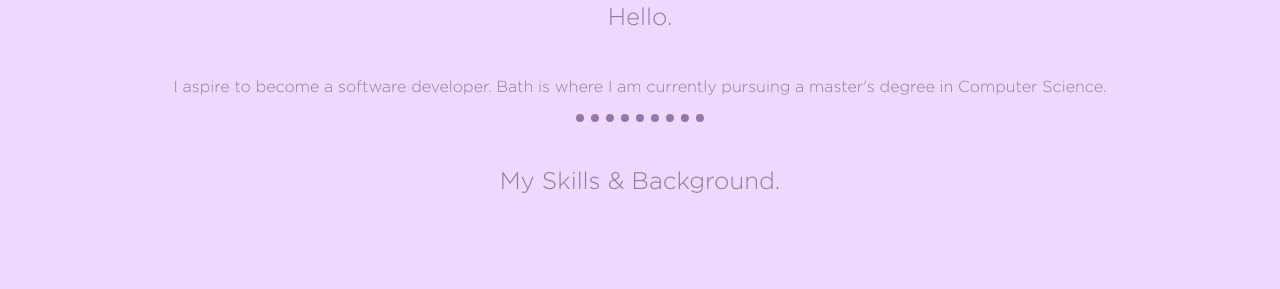
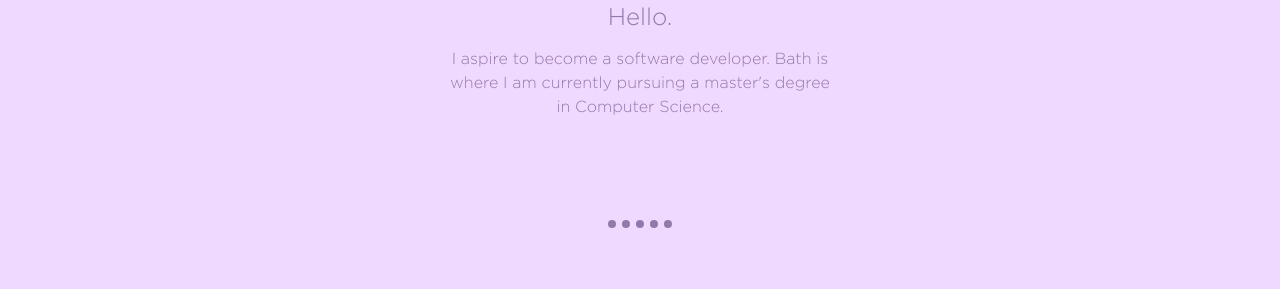
Before and after one commit to Ibitayo95/IbisWebsite, a plain HTML site: page index.html in a window 1280 px wide. Shown: the part 953-1242 px from the top of the page. Drawn offline with Linux system fonts and the light colour scheme; files whose address does not match are found by name.

Commit message:
small tweaks to css

```diff
--- a/css/styles.css
+++ b/css/styles.css
@@ -49,8 +49,15 @@ p {
 hr {
     border-style: dotted;
     border-width: 8px 0 0 0;
-    width: 10%;
+    width: 5%;
     color: #9379aa;
+    margin: 100px auto 100px auto;
+}
+
+.intro {
+  width: 30%;
+  margin: auto;
+  line-height: 1.5;
 }
 
 .footer-link {
@@ -87,6 +94,9 @@ hr {
   color: whitesmoke;
 }
 
+.top-container{
+  background-color:#f3e6ff
+}
 .bottom-container {
   background-color: #9379aa;
   height: 150px;
--- a/index.html
+++ b/index.html
@@ -40,6 +40,7 @@
     />
   </head>
   <body>
+    <div class="top-container" >
       <img class="cloud1" src="pictures/cloud.png" alt="cloud" />
       <img class="cloud2" src="pictures/cloud.png" alt="cloud" />
       <img class="cloud3" src="pictures/cloud.png" alt="cloud" />
@@ -47,12 +48,12 @@
 
       <p>a future developer.</p>
       <img class="mount" src="pictures/mountain.png" alt="mountain" />
-
+    </div>
     <div class="middle-container">
       <div class="profile">
         <img class="prof" src="pictures/profile.jpeg" alt="profile photo" />
         <h2>Hello.</h2>
-        <p>
+        <p class="intro">
           I aspire to become a software developer. Bath is where I am currently
           pursuing a master's degree in Computer Science.
         </p>
@@ -85,7 +86,9 @@
             >Connect4 game (java)</a
           >
           <br />
-          <a class="project" href="https://github.com/Ibitayo95/IbisWebsite">This website! (html/css)</a>
+          <a class="project" href="https://github.com/Ibitayo95/IbisWebsite"
+            >This website! (html/css)</a
+          >
         </div>
       </div>
       <hr />
```
Lines whose indentation alone changed are shown as unchanged.
